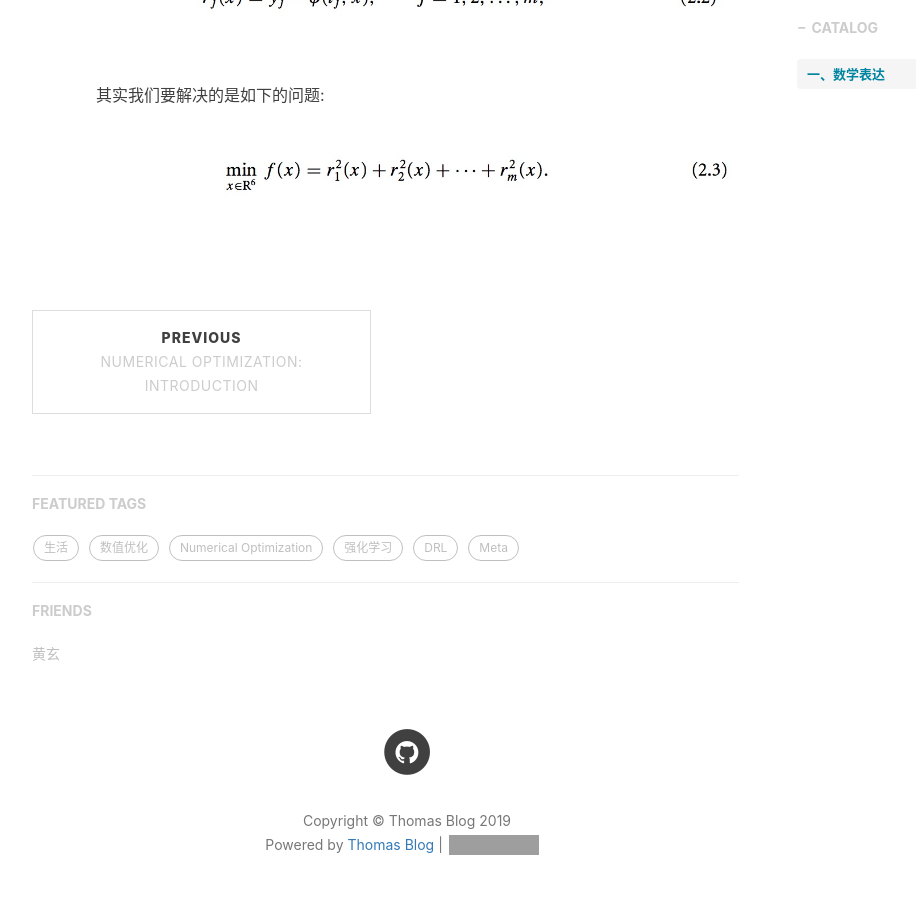
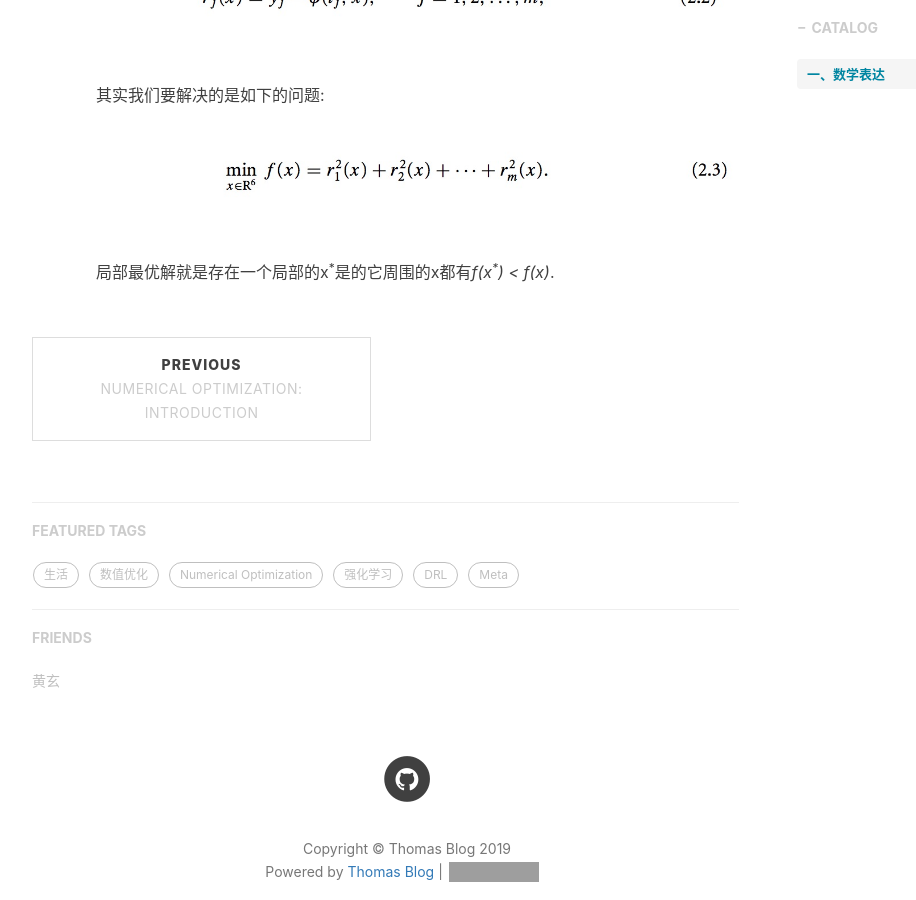
Before and after one commit to xsh8637/xsh8637.github.io, a Jekyll site: the page built from _posts/Numerical Optimization/2019-01-04-UnconstrainedOptimization.markdown, in a window 1280 px wide and 900 px high, scrolled down 1371 px. Shown: the whole window, without its empty margins (233-1149 px from the left). Built offline with Jekyll 4.4.1, drawn with Linux system fonts in a browser that asks for light colours; nearby versions of some CDN libraries; comment, search, counter and statistics services are not loaded; grey boxes are pictures that could not be loaded.

Commit message:
Update 2019-01-04-UnconstrainedOptimization.markdown

```diff
--- a/_posts/Numerical Optimization/2019-01-04-UnconstrainedOptimization.markdown
+++ b/_posts/Numerical Optimization/2019-01-04-UnconstrainedOptimization.markdown
@@ -23,3 +23,4 @@ tags:
 ![](/images/NumericalOptimization_2019-01-04-UnconstrainedOptimization/2.2.png)<br>
 &emsp;&emsp;&emsp;&emsp;其实我们要解决的是如下的问题:<br>
 ![](/images/NumericalOptimization_2019-01-04-UnconstrainedOptimization/2.3.png)<br>
+&emsp;&emsp;&emsp;&emsp;局部最优解就是存在一个局部的x<sup>*</sup>是的它周围的x都有<i>f(x<sup>*</sup>) < f(x)</i>.<br>
```
